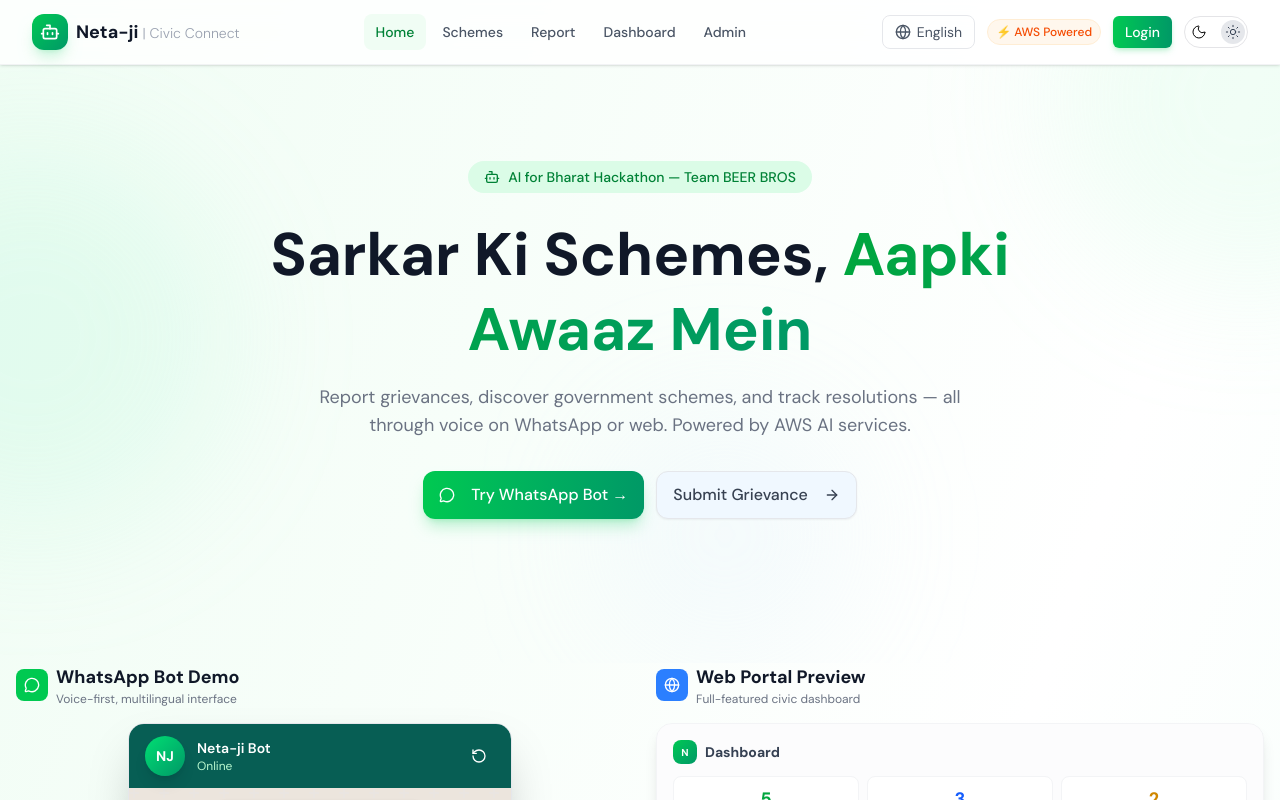
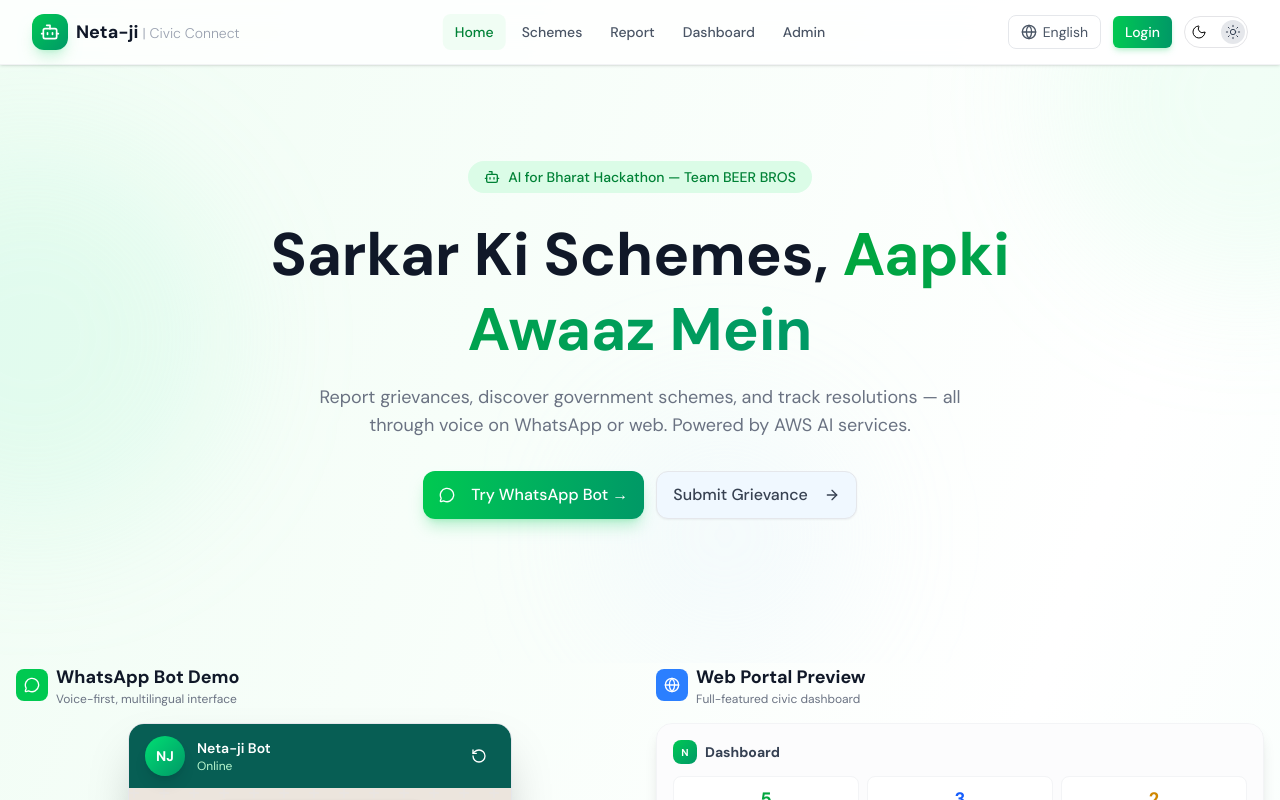
Before and after one commit to WantedChip/aiforbharat, a Next.js app: page / in a window 1280 px wide. Shown: the top 800 px of the page. Built offline with nearby package versions, Linux system fonts and the light colour scheme.

Commit message:
ui & design changes

```diff
--- a/src/app/page.tsx
+++ b/src/app/page.tsx
@@ -313,7 +313,7 @@ export default function LandingPage() {
               <Button
                 size="lg"
                 variant="outline"
-                className="border-white/30 text-white hover:bg-white/10 rounded-xl h-12 px-8 text-base"
+                className="border-white text-white bg-white/15 hover:bg-white/25 rounded-xl h-12 px-8 text-base font-medium"
               >
                 Explore Schemes
               </Button>
--- a/src/components/Navbar.tsx
+++ b/src/components/Navbar.tsx
@@ -24,9 +24,9 @@ export default function Navbar() {
 
     return (
         <nav className="sticky top-0 z-50 backdrop-blur-md bg-white/80 dark:bg-gray-900/80 border-b border-border/50 shadow-sm">
-            <div className="max-w-7xl mx-auto px-4 sm:px-6 lg:px-8">
-                <div className="flex items-center justify-between h-16">
-                    {/* Logo */}
+            <div className="px-4 sm:px-6 lg:px-8">
+                <div className="flex items-center justify-between h-16 relative">
+                    {/* Logo — Extreme Left */}
                     <Link href="/" className="flex items-center gap-2 group">
                         <div className="w-9 h-9 bg-gradient-to-br from-green-500 to-emerald-600 rounded-xl flex items-center justify-center shadow-lg shadow-green-500/20 group-hover:shadow-green-500/40 transition-shadow">
                             <Bot className="w-5 h-5 text-white" />
@@ -37,8 +37,8 @@ export default function Navbar() {
                         </div>
                     </Link>
 
-                    {/* Desktop Nav Links */}
-                    <div className="hidden md:flex items-center gap-1">
+                    {/* Desktop Nav Links — Centered */}
+                    <div className="hidden md:flex items-center gap-1 absolute left-1/2 -translate-x-1/2">
                         {navLinks.map((link) => (
                             <Link
                                 key={link.href}
@@ -53,7 +53,7 @@ export default function Navbar() {
                         ))}
                     </div>
 
-                    {/* Right Side */}
+                    {/* Right Side — Extreme Right */}
                     <div className="flex items-center gap-3">
                         {/* Language Selector */}
                         <div className="relative hidden sm:block">
@@ -81,11 +81,6 @@ export default function Navbar() {
                                 </div>
                             )}
                         </div>
-
-                        {/* AWS Badge */}
-                        <span className="hidden lg:inline-flex items-center gap-1 px-2 py-1 bg-orange-50 text-orange-600 text-xs font-medium rounded-full border border-orange-100">
-                            ⚡ AWS Powered
-                        </span>
 
                         {/* Login Button */}
                         <Link href="/login">
```
